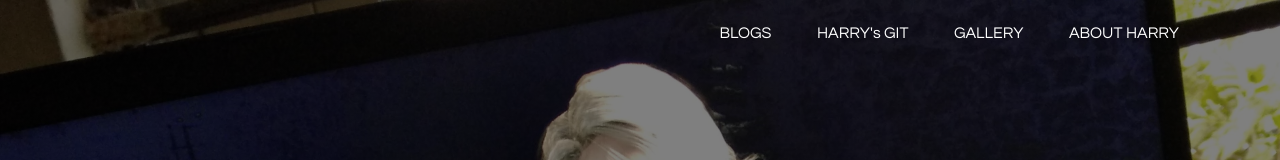
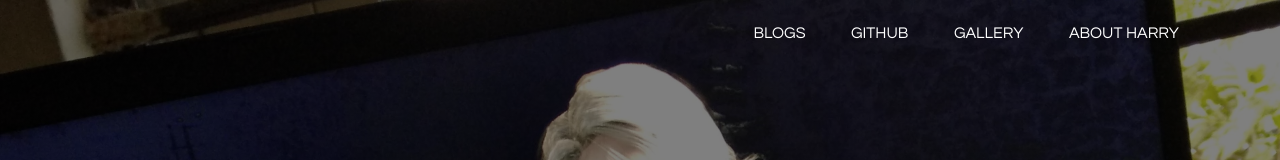
Before and after one commit to harry-hov/harry-hov.github.io, a plain HTML site: page index.html in a window 1280 px wide. Shown: the top 160 px of the page. Drawn offline with Linux system fonts and the light colour scheme.

Commit message:
Update index.html

```diff
--- a/index.html
+++ b/index.html
@@ -11,7 +11,7 @@
 
 <li><a href=#> BLOGS </a></li>
 
-<li><a href=https://github.com/harry-hov> HARRY's GIT</a></li>
+<li><a href=https://github.com/harry-hov> GITHUB </a></li>
 
 <li><a href=#> GALLERY </a></li>
 
```
